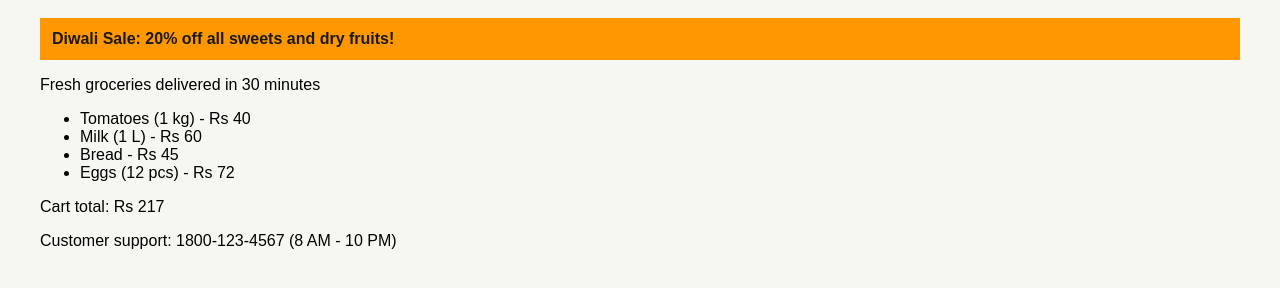
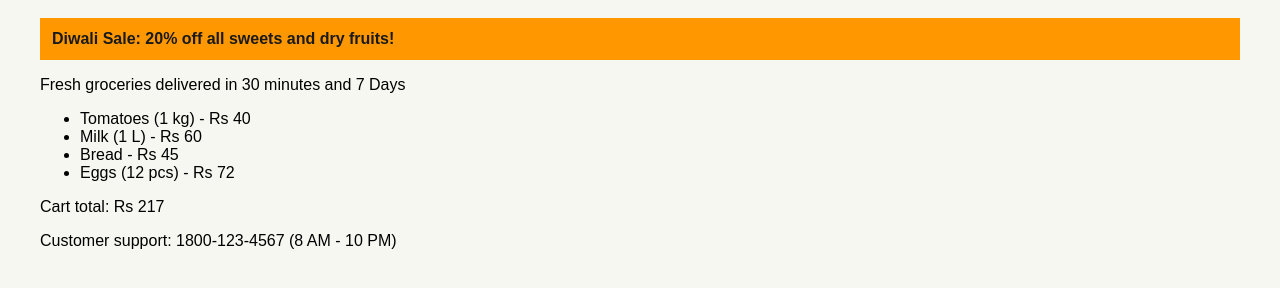
Before and after one commit to pcmauryaai1-hash/freshcart-store, a plain HTML site: page index.html in a window 1280 px wide. Shown: the part 80-368 px from the top of the page. Drawn offline with Linux system fonts and the light colour scheme.

Commit message:
Mention 7-day service in tagline

```diff
--- a/index.html
+++ b/index.html
@@ -8,7 +8,7 @@
 <body>
   <h1>FreshCart</h1>
   <div class="banner">Diwali Sale: 20% off all sweets and dry fruits!</div>
-  <p id="tagline">Fresh groceries delivered in 30 minutes</p>
+  <p id="tagline">Fresh groceries delivered in 30 minutes and 7 Days</p>
   <ul id="products">
     <li>Tomatoes (1 kg) - Rs 40</li>
     <li>Milk (1 L) - Rs 60</li>
```
